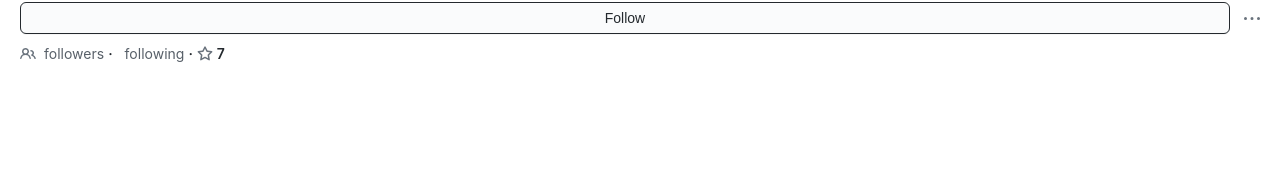
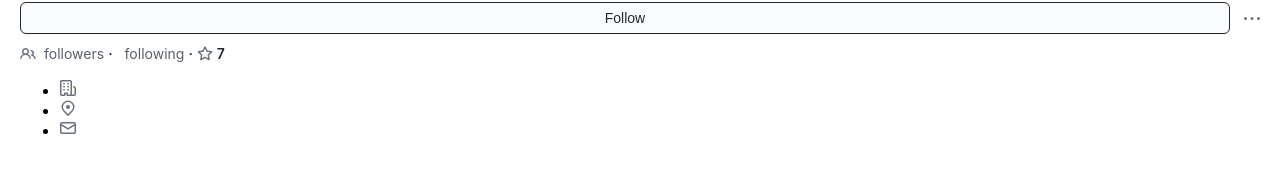
Before and after one commit to RohitLuthra19/github-page, a React (Create React App) app: page / in a window 1280 px wide. Shown: the part 325-498 px from the top of the page. Built offline with nearby package versions, Linux system fonts and the light colour scheme; no server answers.

Commit message:
added other icons

```diff
--- /dev/null
+++ b/src/assets/email-icon.js
@@ -0,0 +1,24 @@
+import React from "react";
+import "./icon.css"
+
+class EmailIcon extends React.Component {
+  render() {
+    return (
+      <svg
+        height="16"
+        width="16"
+        aria-labelledby="title"
+        className="icon"
+        text="gray-light"
+        viewBox="0 0 16 16"
+        version="1.1"
+        aria-hidden="true"
+      >
+        <title id="title">Email Icon</title>
+        <path fill-rule="evenodd" d="M1.75 2A1.75 1.75 0 000 3.75v.736a.75.75 0 000 .027v7.737C0 13.216.784 14 1.75 14h12.5A1.75 1.75 0 0016 12.25v-8.5A1.75 1.75 0 0014.25 2H1.75zM14.5 4.07v-.32a.25.25 0 00-.25-.25H1.75a.25.25 0 00-.25.25v.32L8 7.88l6.5-3.81zm-13 1.74v6.441c0 .138.112.25.25.25h12.5a.25.25 0 00.25-.25V5.809L8.38 9.397a.75.75 0 01-.76 0L1.5 5.809z"></path>
+      </svg>
+    );
+  }
+}
+
+export default EmailIcon;
--- /dev/null
+++ b/src/assets/location-icon.js
@@ -0,0 +1,24 @@
+import React from "react";
+import "./icon.css"
+
+class LocationIcon extends React.Component {
+  render() {
+    return (
+      <svg
+        height="16"
+        width="16"
+        aria-labelledby="title"
+        className="icon"
+        text="gray-light"
+        viewBox="0 0 16 16"
+        version="1.1"
+        aria-hidden="true"
+      >
+        <title id="title">Location Icon</title>
+        <path fill-rule="evenodd" d="M11.536 3.464a5 5 0 010 7.072L8 14.07l-3.536-3.535a5 5 0 117.072-7.072v.001zm1.06 8.132a6.5 6.5 0 10-9.192 0l3.535 3.536a1.5 1.5 0 002.122 0l3.535-3.536zM8 9a2 2 0 100-4 2 2 0 000 4z"></path>
+      </svg>
+    );
+  }
+}
+
+export default LocationIcon;
--- /dev/null
+++ b/src/assets/organization-icon.js
@@ -0,0 +1,24 @@
+import React from "react";
+import "./icon.css"
+
+class OrganizationIcon extends React.Component {
+  render() {
+    return (
+      <svg
+        height="16"
+        width="16"
+        aria-labelledby="title"
+        className="icon"
+        text="gray-light"
+        viewBox="0 0 16 16"
+        version="1.1"
+        aria-hidden="true"
+      >
+        <title id="title">Organization Icon</title>
+        <path fill-rule="evenodd" d="M1.5 14.25c0 .138.112.25.25.25H4v-1.25a.75.75 0 01.75-.75h2.5a.75.75 0 01.75.75v1.25h2.25a.25.25 0 00.25-.25V1.75a.25.25 0 00-.25-.25h-8.5a.25.25 0 00-.25.25v12.5zM1.75 16A1.75 1.75 0 010 14.25V1.75C0 .784.784 0 1.75 0h8.5C11.216 0 12 .784 12 1.75v12.5c0 .085-.006.168-.018.25h2.268a.25.25 0 00.25-.25V8.285a.25.25 0 00-.111-.208l-1.055-.703a.75.75 0 11.832-1.248l1.055.703c.487.325.779.871.779 1.456v5.965A1.75 1.75 0 0114.25 16h-3.5a.75.75 0 01-.197-.026c-.099.017-.2.026-.303.026h-3a.75.75 0 01-.75-.75V14h-1v1.25a.75.75 0 01-.75.75h-3zM3 3.75A.75.75 0 013.75 3h.5a.75.75 0 010 1.5h-.5A.75.75 0 013 3.75zM3.75 6a.75.75 0 000 1.5h.5a.75.75 0 000-1.5h-.5zM3 9.75A.75.75 0 013.75 9h.5a.75.75 0 010 1.5h-.5A.75.75 0 013 9.75zM7.75 9a.75.75 0 000 1.5h.5a.75.75 0 000-1.5h-.5zM7 6.75A.75.75 0 017.75 6h.5a.75.75 0 010 1.5h-.5A.75.75 0 017 6.75zM7.75 3a.75.75 0 000 1.5h.5a.75.75 0 000-1.5h-.5z"></path>
+      </svg>
+    );
+  }
+}
+
+export default OrganizationIcon;
--- a/src/routes/SideNav/SideNav.jsx
+++ b/src/routes/SideNav/SideNav.jsx
@@ -3,8 +3,11 @@ import { connect } from "react-redux";
 
 
 import PeopleIcon from '../../assets/people-icon';
-import KebabHorizontalIcon from '../../assets/kebab-horizontal'
+import KebabHorizontalIcon from '../../assets/kebab-horizontal-icon'
 import StarIcon from '../../assets/star-icon'
+import OrganizationIcon from '../../assets/organization-icon'
+import LocationIcon from '../../assets/location-icon'
+import EmailIcon from '../../assets/email-icon'
 import "./SideNav.css";
 
 import { getUserProfile } from "../../redux/user/reducer";
@@ -12,7 +15,7 @@ import { getUserProfile } from "../../redux/user/reducer";
 export class SideNav extends React.PureComponent {
   render() {
     const {
-      profile: { name, login, avatar_url , bio, followers, following},
+      profile: { name, login, avatar_url , bio, followers, following, company, location, email},
     } = this.props;
 
     return (
@@ -33,6 +36,12 @@ export class SideNav extends React.PureComponent {
         <div className="follower-following">
           <PeopleIcon /> <span className="label">{followers}</span> followers <span className="label middle"></span> <span className="label">{following}</span> following <span className="label middle"></span> <StarIcon /> <span className="label">7</span>
         </div>
+
+        <ul>
+          <li><OrganizationIcon/>{company}</li>
+          <li><LocationIcon/>{location}</li>
+          <li><EmailIcon/>{email}</li>
+        </ul>
 
       </div>
     );
```
Also changed, not shown: src/assets/kebab-horizontal-icon.js (renamed from src/assets/kebab-horizontal.js).
